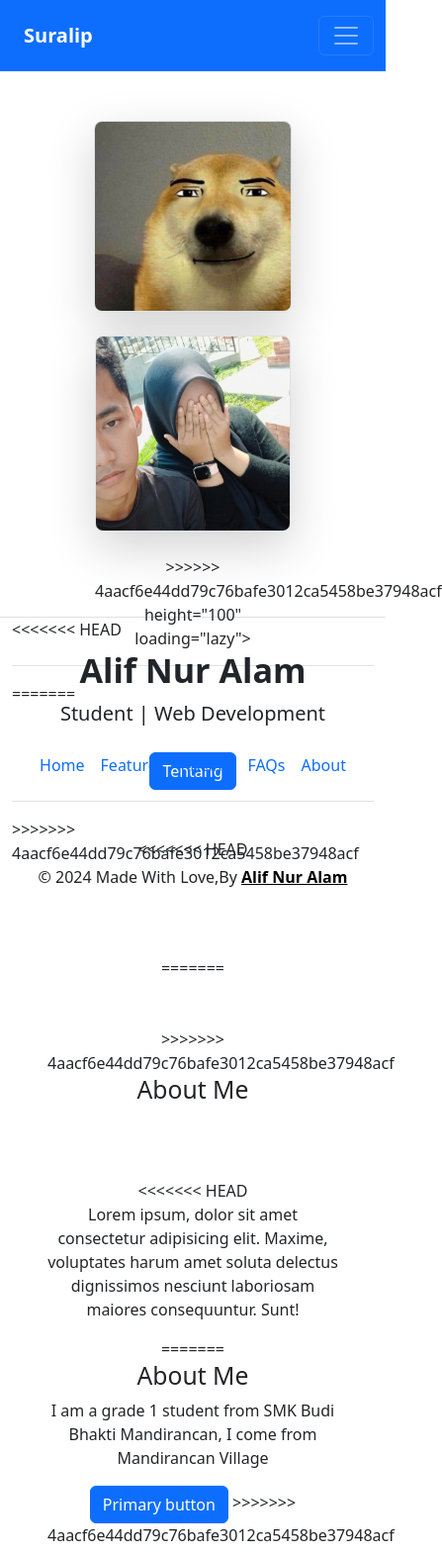
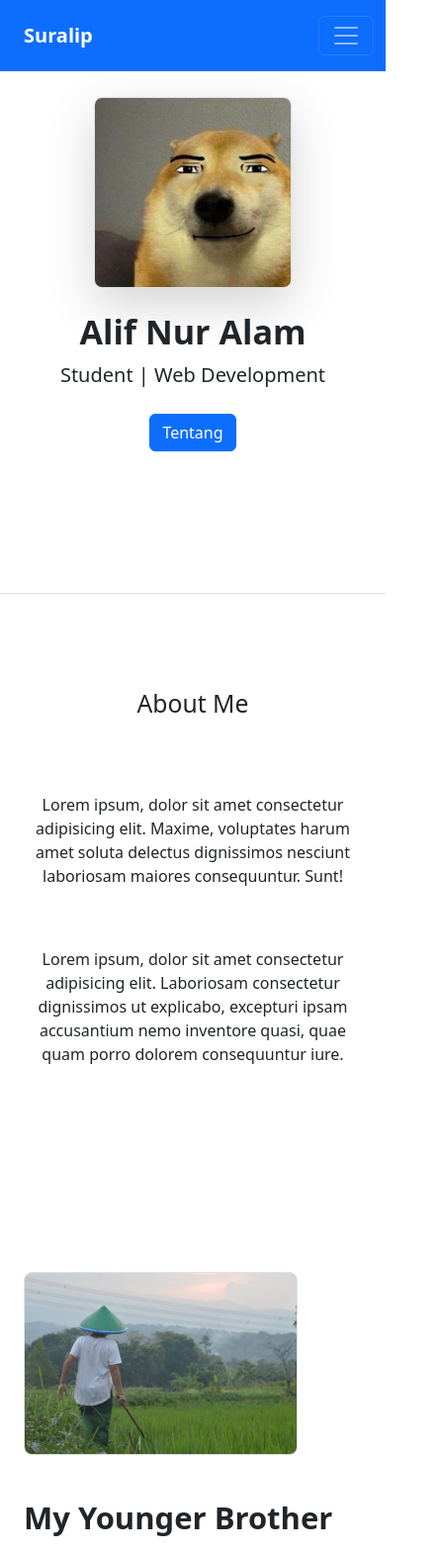
Before and after one commit to alifnuralam/alifnuralam.github.io, a plain HTML site: page index.html in a window 390 px wide. Shown: the top 1571 px of the page at 99% size, 447 px wide, since content can reach past the window. Drawn offline with nearby package versions, Linux system fonts and the light colour scheme.

Commit message:
perubahan sedikit 2

```diff
--- a/index.html
+++ b/index.html
@@ -40,15 +40,9 @@
   <!-- navbar  end-->
 
   <!-- jumbotrom-->
-<<<<<<< HEAD
   <div class=" jumbotron text-center border-bottom pt-5">
     <div class="container px-5">
       <img src="/img/logo.jpg" class="img-fluid border rounded-3 shadow-lg mb-4" alt="Example image" width="200"
-=======
-  <div class="my-5 text-center border-bottom pt-5">
-    <div class="container px-5">
-      <img src="/img/alip ndah.jpg" class="img-fluid border rounded-3 shadow-lg mb-4" alt="Example image" width="200"
->>>>>>> 4aacf6e44dd79c76bafe3012ca5458be37948acf
         height="100" loading="lazy">
     </div>
     <h1 class="display-4 fw-bold">Alif Nur Alam</h1>
@@ -87,11 +81,7 @@
   </div>
   <!-- jumbotron end -->
   <!-- features -->
-<<<<<<< HEAD
   <div id="about" class="container px-4 py-5 mb-5 my-5" id="hanging-icons">
-=======
-  <div id="about" class="container px-4 py-5" id="hanging-icons">
->>>>>>> 4aacf6e44dd79c76bafe3012ca5458be37948acf
     <h2 class="text-center mb-5 ">About Me</h2>
 
     <div class="row text-center justify-content-center row-cols-1 row-cols-lg-3 center">
@@ -103,19 +93,11 @@
           </svg>
         </div>
         <div>
-<<<<<<< HEAD
 
           <p>Lorem ipsum, dolor sit amet consectetur adipisicing elit. Maxime, voluptates harum amet soluta delectus
             dignissimos nesciunt laboriosam maiores consequuntur. Sunt!
           </p>
 
-=======
-          <h3 class="fs-2 text-body-emphasis">About Me</h3>
-          <p>I am a grade 1 student from SMK Budi Bhakti Mandirancan, I come from Mandirancan Village</p>
-          <a href="/tidakditemukan.html" class="btn btn-primary">
-            Primary button
-          </a>
->>>>>>> 4aacf6e44dd79c76bafe3012ca5458be37948acf
         </div>
       </div>
       <div class="col-md ">
@@ -137,7 +119,6 @@
   </div>
   </div>
   <!-- features end -->
-<<<<<<< HEAD
   <!-- heroes -->
   <div class="heroes container col-xxl-8 px-4 py-5 border-bottom">
     <div class="row flex-lg-row-reverse align-items-center g-5 py-5">
@@ -177,8 +158,6 @@
     </div>
   </div>
   <!-- hero end -->
-=======
->>>>>>> 4aacf6e44dd79c76bafe3012ca5458be37948acf
   <!-- card -->
   <section id="projects">
     <div class="container">
@@ -191,7 +170,6 @@
         <div class="col-md-4 mb-3 ">
           <div class="card">
             <img src="/img/berkebun.jpg" class="card-img-top" alt="kelinci">
-<<<<<<< HEAD
             <div class="card-body">
               <p class="card-text"> Lorem ipsum dolor sit amet consectetur, adipisicing elit. Dolorem, reiciendis?
 
@@ -202,11 +180,9 @@
         <div class="col-md-4 mb-3">
           <div class="card">
             <img src="/img/wpu.jpg" class="card-img-top" alt="kelinci">
-=======
->>>>>>> 4aacf6e44dd79c76bafe3012ca5458be37948acf
             <div class="card-body">
-              <p class="card-text"> Lorem ipsum dolor sit amet consectetur, adipisicing elit. Dolorem, reiciendis?
-
+              <p class="card-text">Some quick example text to build on the card title and make up the bulk of the card's
+                content.
               </p>
             </div>
           </div>
@@ -214,19 +190,6 @@
         <div class="col-md-4 mb-3">
           <div class="card">
             <img src="/img/malik.jpg" class="card-img-top" alt="kelinci">
-<<<<<<< HEAD
-=======
-            <div class="card-body">
-              <p class="card-text">Some quick example text to build on the card title and make up the bulk of the card's
-                content.
-              </p>
-            </div>
-          </div>
-        </div>
-        <div class="col-md-4">
-          <div class="card">
-            <img src="/img/kelinci.jpeg" class="card-img-top" alt="kelinci">
->>>>>>> 4aacf6e44dd79c76bafe3012ca5458be37948acf
             <div class="card-body">
               <p class="card-text">Some quick example text to build on the card title and make up the bulk of the card's
                 content.
@@ -304,19 +267,8 @@
 
   <!-- footer -->
   <div class="container">
-<<<<<<< HEAD
     <footer class="py-3 my-4 border-top">
 
-=======
-    <footer class="py-3 my-4">
-      <ul class="nav justify-content-center border-bottom pb-3 mb-3">
-        <li class="nav-item"><a href="#" class="nav-link px-2 text-body-secondary">Home</a></li>
-        <li class="nav-item"><a href="#" class="nav-link px-2 text-body-secondary">Features</a></li>
-        <li class="nav-item"><a href="#" class="nav-link px-2 text-body-secondary">Pricing</a></li>
-        <li class="nav-item"><a href="#" class="nav-link px-2 text-body-secondary">FAQs</a></li>
-        <li class="nav-item"><a href="#" class="nav-link px-2 text-body-secondary">About</a></li>
-      </ul>
->>>>>>> 4aacf6e44dd79c76bafe3012ca5458be37948acf
       <p class="text-center text-body-secondary "> © 2024 Made With Love,By <a class="text-black fw-bold"
           href="https://www.instagram.com/suralipp/">Alif Nur Alam</a></p>
     </footer>
```
